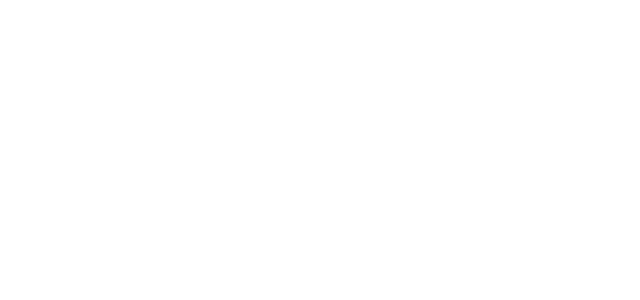
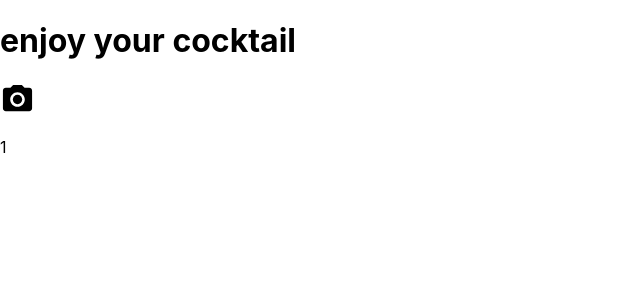
Before and after one commit to inbal0012/SmartBarClient, a React (Create React App) app: page /EnjoyYourCocktail/1 in a window 1280 px wide. Shown: the top 300 px of the page, without its empty margins (0-640 px from the left). Built offline with nearby package versions, Linux system fonts and the light colour scheme.

Commit message:
Add Make Cocktail

```diff
--- a/src/App.js
+++ b/src/App.js
@@ -1,6 +1,7 @@
 import { BrowserRouter as Router, Route } from 'react-router-dom';
 import AddCocktail from './Components/Cocktails/AddCocktail';
 import EditCocktail from './Components/Cocktails/EditCocktail';
+import EnjoyYourCocktail from './Components/Cocktails/EnjoyYourCocktail';
 import ShowCocktail from './Components/Cocktails/ShowCocktail';
 import SimpleTabs from './Components/Tabs';
 
@@ -12,6 +13,7 @@
         <Route path='/cocktail/:id' exact component={ShowCocktail} />
         <Route path='/cocktail/edit/:id' exact component={EditCocktail} />
         <Route path='/cocktails/add' exact component={AddCocktail} />
+        <Route path='/EnjoyYourCocktail/:id' exact component={EnjoyYourCocktail} />
         {/* <Route path='/create' exact component={CreateTodo} /> */}
       </div>
     </Router>
--- /dev/null
+++ b/src/Components/Cocktails/EnjoyYourCocktail.js
@@ -0,0 +1,17 @@
+import React, { useState } from 'react';
+import Grid from '@material-ui/core/Grid';
+import PhotoCameraIcon from '@material-ui/icons/PhotoCamera';
+
+function EnjoyYourCocktail(props) {
+  console.log(props);
+  return (
+    <Grid>
+      <h1>enjoy your cocktail</h1>
+      <PhotoCameraIcon fontSize='large' />
+      <p>{props.match.params.id}</p>
+      {/* <p>{props}</p> */}
+    </Grid>
+  );
+}
+
+export default EnjoyYourCocktail;
--- a/src/Components/Cocktails/ShowCocktail.js
+++ b/src/Components/Cocktails/ShowCocktail.js
@@ -1,7 +1,6 @@
 import React, { Component } from 'react';
 import axios from 'axios';
 import ServerUrl from '../../typesAndConsts';
-
 import {
   Button,
   List,
@@ -40,14 +39,14 @@
       .get(ServerUrl + 'recipe/' + this.state.cocktailID)
       .then((res) => {
         console.log(res.data.ingredients);
-        let ings = res.data.ingredients.map((ing) => [
+        let ingredientsStrList = res.data.ingredients.map((ing) => [
           ing[0],
           ing[1].name,
           ing[2],
         ]);
         this.setState({
           name: res.data.name,
-          ingredients: ings,
+          ingredients: ingredientsStrList,
           method: res.data.method,
           portion: res.data.portion,
           ingredientsFullData: res.data.ingredients,
@@ -72,6 +71,23 @@
   }
 
   makeCocktail() {
+    axios
+      .get(ServerUrl + 'recipe/' + this.state.cocktailID + '/make')
+      .then((res) => {
+        console.log(res.data);
+        //TODO reroute to "Enjoy your cocktail"
+        // this.props.history.push({
+        //   pathname: '/EnjoyYourCocktail/' + this.state.cocktailID,
+        //   state: { output: res.data },
+        // });
+        this.props.history.push({
+          pathname: '/EnjoyYourCocktail/' + res.data,
+          state: { output: res.data },
+        });
+      })
+      .catch((err) => {
+        console.log(err);
+      });
   }
 
   classes = makeStyles((theme) => ({
```
